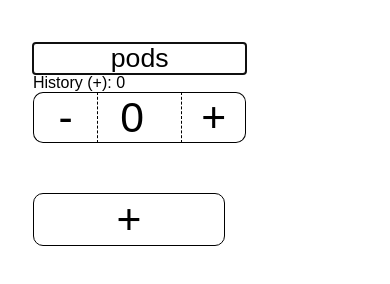
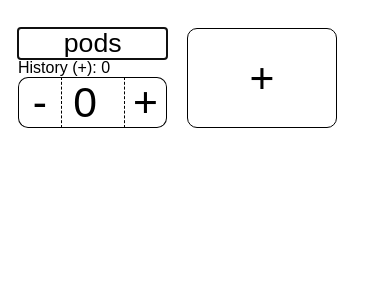
Before and after one commit to david-risney/QuickCounters, a plain HTML site: page index.html in a window 390 px wide. Shown: the part 48-332 px from the top of the page. Drawn offline with Linux system fonts and the light colour scheme.

Commit message:
Improved sizing for mobile

```diff
--- a/index.html
+++ b/index.html
@@ -1,5 +1,6 @@
 <html>
 <head>
+<meta name="viewport" content="width=device-width, initial-scale=1">
 <title>Counters</title>
 <style>
 html {
@@ -12,7 +13,7 @@ html {
 }
 
 .counter-container {
-    padding: 25px;
+    padding: 10px;
 }
 
 .counter-name {
@@ -24,7 +25,7 @@ html {
     font-size: 32pt;
 }
 input.counter-display {
-    width: 2em;
+    width: 1.5em;
     text-align: center;
     border: 0;
     margin: 0;
@@ -35,7 +36,7 @@ input.counter-display {
     border-right: 1px black dashed;
 }
 button.counter-display {
-    width: 1.5em;
+    width: 1em;
     background: white;
     margin: 0;
     padding: 0;
@@ -58,9 +59,9 @@ button.counter-display {
     border: 1px black solid;
     text-align: center;
     font-size: 32pt;
-    width: 4.5em;
+    width: 3.5em;
     background: white;
-    margin: 25px;
+    margin: 10px;
 }
 
 </style>
```
